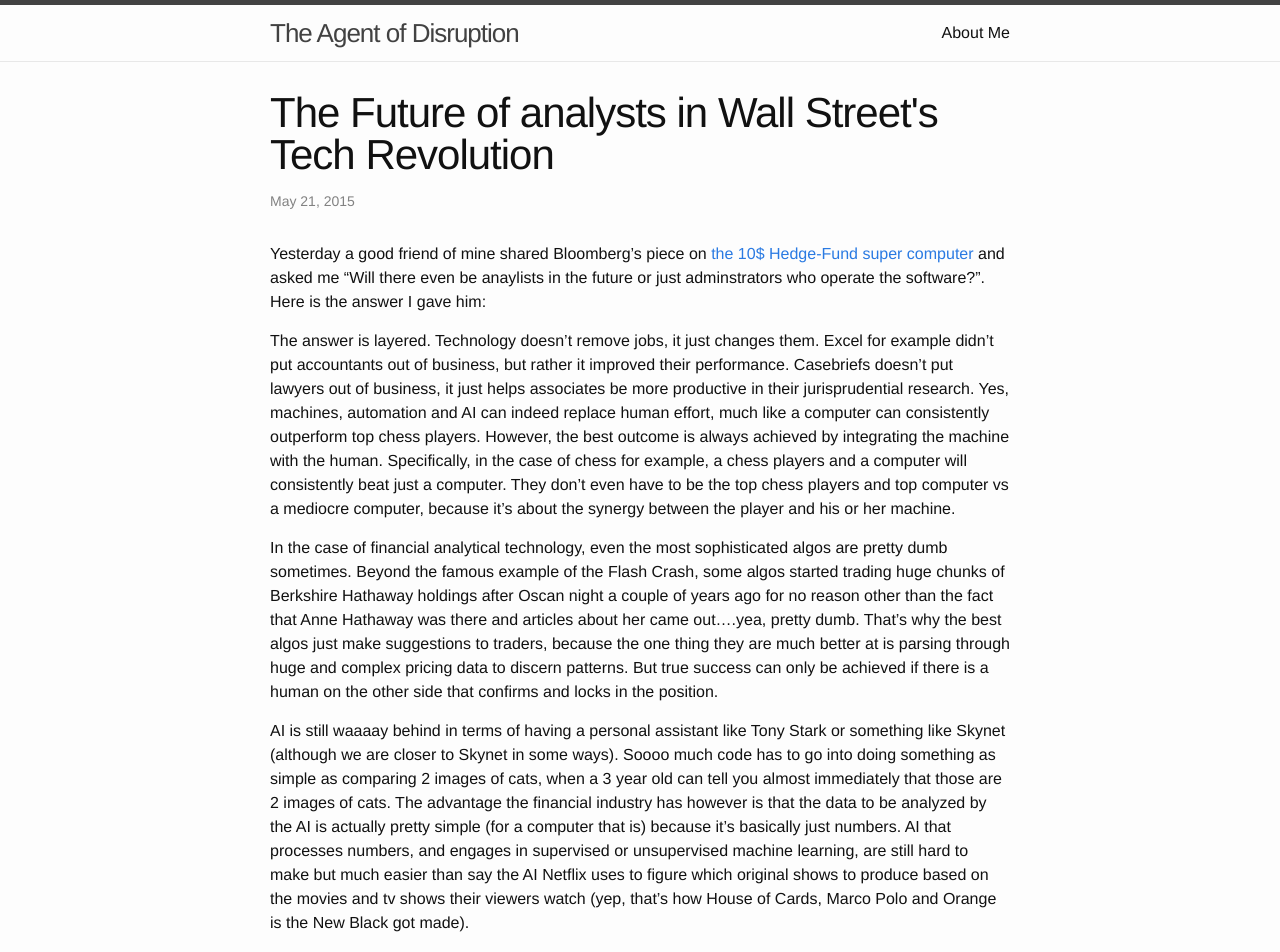
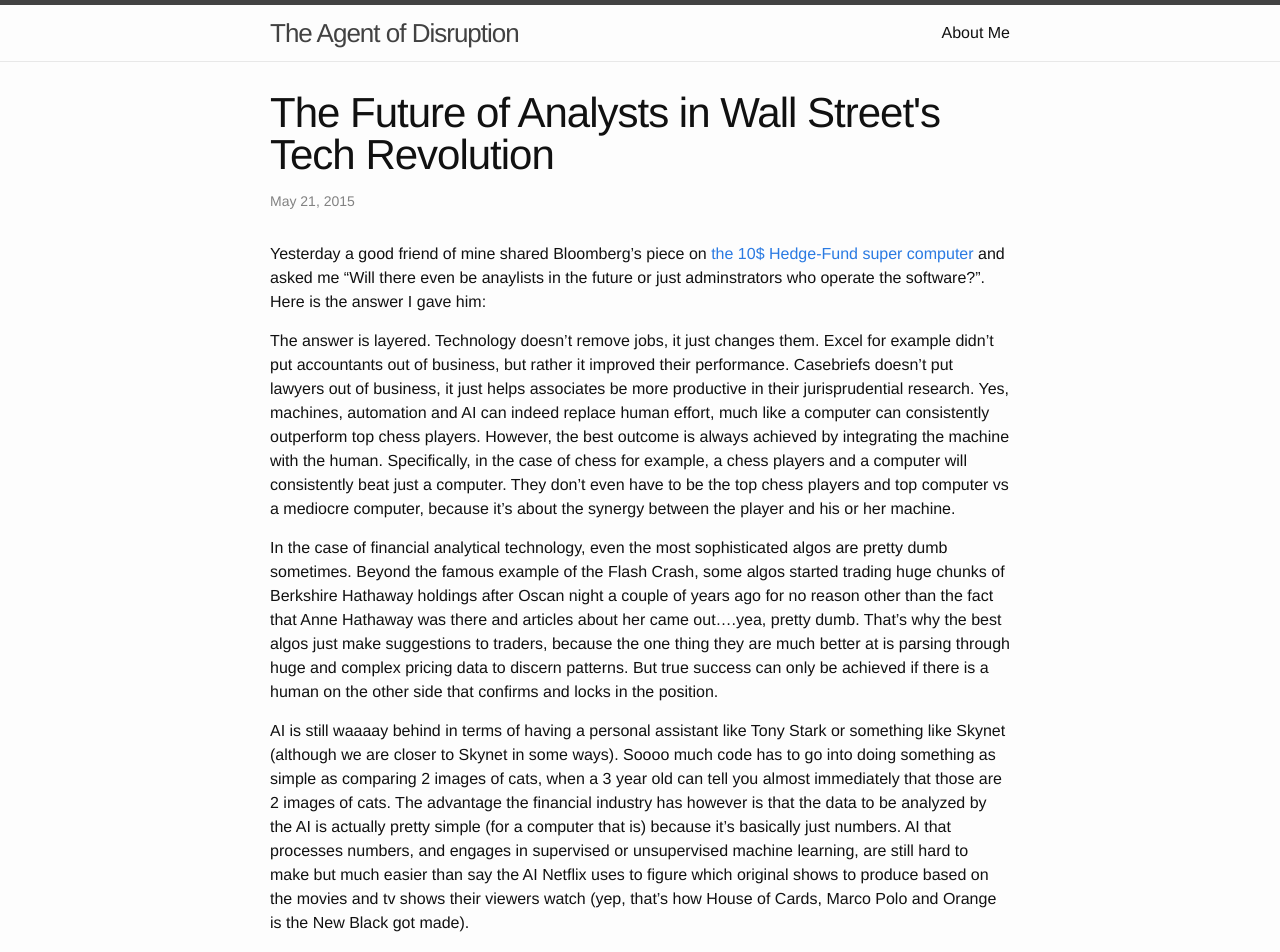
Before and after one commit to lbarberiscanoni/TheAgentOfDisruption, a Jekyll site: the page built from _posts/2015-05-21-the-future-of-wall-street-analysts.markdown, in a window 1280 px wide. Shown: the top 952 px of the page. Built offline with Jekyll 4.4.1, drawn with Linux system fonts in a browser that asks for light colours.

```diff
--- a/_posts/2015-05-21-the-future-of-wall-street-analysts.markdown
+++ b/_posts/2015-05-21-the-future-of-wall-street-analysts.markdown
@@ -1,6 +1,6 @@
 ---
 layout: post
-title: "The Future of analysts in Wall Street's Tech Revolution"
+title: "The Future of Analysts in Wall Street's Tech Revolution"
 date: 2015-05-21 15:17:10
 ---
 
```
Also changed, not shown: _posts/2015-05-28-the-thirst-for-adventure-in-the-21st-century.markdown (added, +21 -0 lines).
